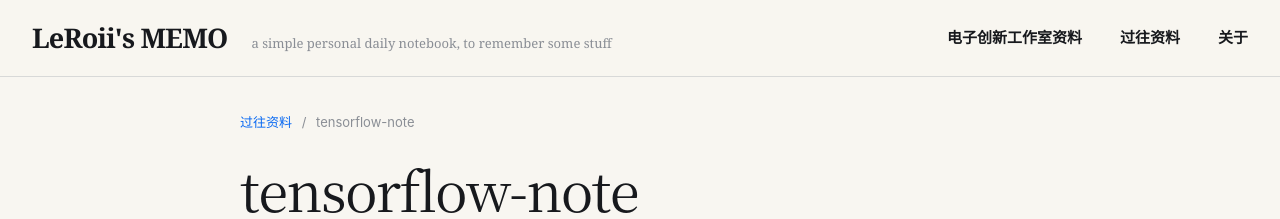
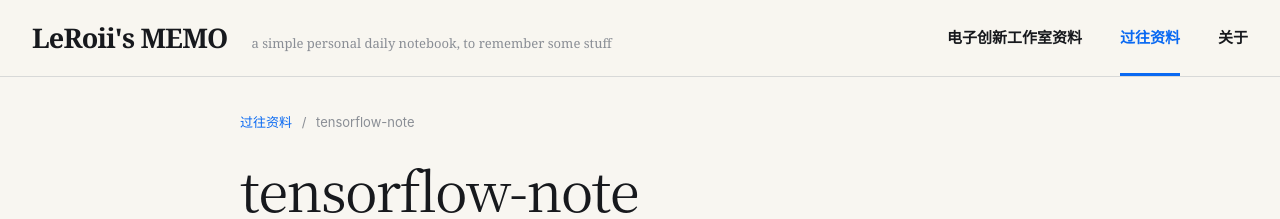
Before and after one commit to LeRoii/LeRoii.github.io, a Jekyll site: the page built from _posts/2021-04-27-tensorflow-note.md, in a window 1280 px wide. Shown: the top 219 px of the page. Built offline with Jekyll 4.4.1, drawn with Linux system fonts in a browser that asks for light colours.

Commit message:
fix: highlight archive on legacy posts

```diff
--- a/_includes/site-header.html
+++ b/_includes/site-header.html
@@ -6,7 +6,7 @@
     </a>
     <nav class="site-nav" aria-label="主导航">
       <a{% if page.section == 'workshop' %} class="is-active" aria-current="page"{% endif %} href="{{ '/workshop/' | relative_url }}">电子创新工作室资料</a>
-      <a{% if page.section == 'archive' %} class="is-active" aria-current="page"{% endif %} href="{{ '/archive/' | relative_url }}">过往资料</a>
+      <a{% if page.section == 'archive' or page.layout == 'post' %} class="is-active" aria-current="page"{% endif %} href="{{ '/archive/' | relative_url }}">过往资料</a>
       <a{% if page.section == 'about' %} class="is-active" aria-current="page"{% endif %} href="{{ '/about/' | relative_url }}">关于</a>
     </nav>
   </div>
```
Also changed, not shown: tests/test_visual_style.py (+7 -0 lines).
